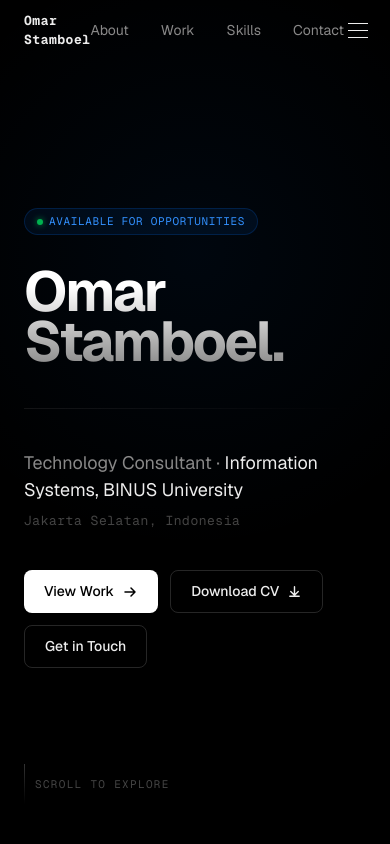
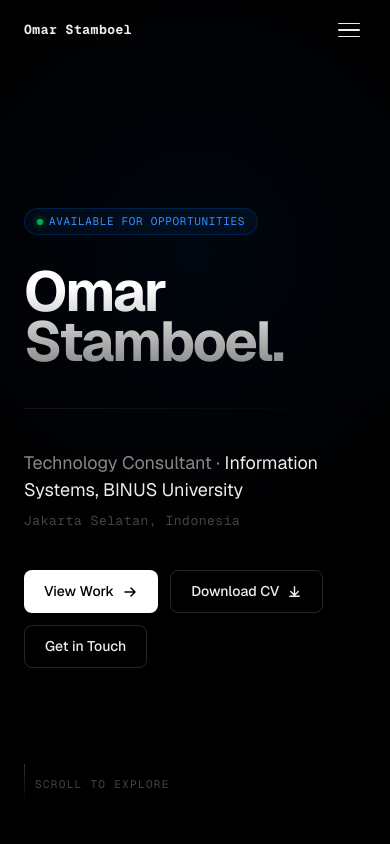
Before and after one commit to 0qs/Omar-Stamboel-Personal-Web, a Next.js app: page / in a window 390 px wide. Shown: the top 844 px of the page. Built offline with nearby package versions, Linux system fonts and the light colour scheme.

Commit message:
fixed navbar

```diff
--- a/src/components/Navbar.tsx
+++ b/src/components/Navbar.tsx
@@ -12,11 +12,19 @@ const links = [
 export default function Navbar() {
   const [scrolled, setScrolled] = useState(false);
   const [menuOpen, setMenuOpen] = useState(false);
+  const [isDesktop, setIsDesktop] = useState(false);
 
   useEffect(() => {
-    const handleScroll = () => setScrolled(window.scrollY > 20);
-    window.addEventListener("scroll", handleScroll, { passive: true });
-    return () => window.removeEventListener("scroll", handleScroll);
+    const onScroll = () => setScrolled(window.scrollY > 20);
+    const onResize = () => setIsDesktop(window.innerWidth >= 768);
+
+    onResize(); // set immediately on mount
+    window.addEventListener("scroll", onScroll, { passive: true });
+    window.addEventListener("resize", onResize, { passive: true });
+    return () => {
+      window.removeEventListener("scroll", onScroll);
+      window.removeEventListener("resize", onResize);
+    };
   }, []);
 
   return (
@@ -28,15 +36,14 @@ export default function Navbar() {
         right: 0,
         zIndex: 50,
         transition: "all 0.3s ease",
-        background: scrolled
-          ? "rgba(0, 0, 0, 0.8)"
-          : "transparent",
+        background: scrolled ? "rgba(0,0,0,0.85)" : "transparent",
         backdropFilter: scrolled ? "blur(12px) saturate(180%)" : "none",
         borderBottom: scrolled
-          ? "1px solid rgba(255, 255, 255, 0.06)"
+          ? "1px solid rgba(255,255,255,0.06)"
           : "1px solid transparent",
       }}
     >
+      {/* Bar */}
       <div
         style={{
           maxWidth: "1100px",
@@ -58,19 +65,15 @@ export default function Navbar() {
             color: "#ededed",
             letterSpacing: "0.04em",
             textDecoration: "none",
-            transition: "color 0.2s",
+            whiteSpace: "nowrap",
           }}
-          onMouseEnter={(e) =>
-            ((e.currentTarget as HTMLElement).style.color = "#0070f3")
-          }
-          onMouseLeave={(e) =>
-            ((e.currentTarget as HTMLElement).style.color = "#ededed")
-          }
         >
           Omar Stamboel
         </a>
 
-        {/* Desktop links */}
+        {isDesktop ? (
+          <>
+            {/* Desktop nav links */}
             <ul
               style={{
                 display: "flex",
@@ -79,7 +82,6 @@ export default function Navbar() {
                 margin: 0,
                 padding: 0,
               }}
-          className="hidden md:flex"
             >
               {links.map((link) => (
                 <li key={link.label}>
@@ -105,8 +107,8 @@ export default function Navbar() {
               ))}
             </ul>
 
-        {/* Right actions */}
-        <div className="hidden md:flex items-center" style={{ gap: "10px" }}>
+            {/* Desktop CTA */}
+            <div style={{ display: "flex", alignItems: "center", gap: "10px" }}>
               <a
                 href="https://www.linkedin.com/in/omar-stamboel-a46332330/"
                 target="_blank"
@@ -115,7 +117,7 @@ export default function Navbar() {
                 style={{ fontSize: "13px", padding: "7px 14px", borderRadius: "8px", gap: "6px" }}
               >
                 <svg width="14" height="14" viewBox="0 0 24 24" fill="currentColor" style={{ flexShrink: 0 }}>
-              <path d="M20.447 20.452h-3.554v-5.569c0-1.328-.027-3.037-1.852-3.037-1.853 0-2.136 1.445-2.136 2.939v5.667H9.351V9h3.414v1.561h.046c.477-.9 1.637-1.85 3.37-1.85 3.601 0 4.267 2.37 4.267 5.455v6.286zM5.337 7.433a2.062 2.062 0 0 1-2.063-2.065 2.064 2.064 0 1 1 2.063 2.065zm1.782 13.019H3.555V9h3.564v11.452zM22.225 0H1.771C.792 0 0 .774 0 1.729v20.542C0 23.227.792 24 1.771 24h20.451C23.2 24 24 23.227 24 22.271V1.729C24 .774 23.2 0 22.222 0h.003z"/>
+                  <path d="M20.447 20.452h-3.554v-5.569c0-1.328-.027-3.037-1.852-3.037-1.853 0-2.136 1.445-2.136 2.939v5.667H9.351V9h3.414v1.561h.046c.477-.9 1.637-1.85 3.37-1.85 3.601 0 4.267 2.37 4.267 5.455v6.286zM5.337 7.433a2.062 2.062 0 0 1-2.063-2.065 2.064 2.064 0 1 1 2.063 2.065zm1.782 13.019H3.555V9h3.564v11.452zM22.225 0H1.771C.792 0 0 .774 0 1.729v20.542C0 23.227.792 24 1.771 24h20.451C23.2 24 24 23.227 24 22.271V1.729C24 .774 23.2 0 22.222 0h.003z" />
                 </svg>
                 LinkedIn
               </a>
@@ -127,106 +129,118 @@ export default function Navbar() {
                 Get in Touch
               </a>
             </div>
-
-        {/* Mobile hamburger */}
+          </>
+        ) : (
+          /* Mobile hamburger */
           <button
-          className="md:hidden flex flex-col gap-1.5 p-1"
             onClick={() => setMenuOpen(!menuOpen)}
             aria-label="Toggle menu"
-          style={{ background: "none", border: "none", cursor: "pointer" }}
+            style={{
+              background: "none",
+              border: "none",
+              cursor: "pointer",
+              padding: "6px",
+              display: "flex",
+              flexDirection: "column",
+              gap: "5px",
+            }}
           >
             <span
               style={{
                 display: "block",
-              width: "20px",
-              height: "1px",
+                width: "22px",
+                height: "1.5px",
                 background: "#ededed",
-              transition: "all 0.3s",
-              transform: menuOpen ? "rotate(45deg) translate(2px, 2px)" : "none",
+                borderRadius: "2px",
+                transition: "transform 0.25s ease, opacity 0.25s ease",
+                transform: menuOpen ? "rotate(45deg) translate(4.5px, 4.5px)" : "none",
               }}
             />
             <span
               style={{
                 display: "block",
-              width: "20px",
-              height: "1px",
+                width: "22px",
+                height: "1.5px",
                 background: "#ededed",
-              transition: "all 0.3s",
+                borderRadius: "2px",
+                transition: "opacity 0.25s ease",
                 opacity: menuOpen ? 0 : 1,
               }}
             />
             <span
               style={{
                 display: "block",
-              width: "20px",
-              height: "1px",
+                width: "22px",
+                height: "1.5px",
                 background: "#ededed",
-              transition: "all 0.3s",
-              transform: menuOpen ? "rotate(-45deg) translate(2px, -2px)" : "none",
+                borderRadius: "2px",
+                transition: "transform 0.25s ease, opacity 0.25s ease",
+                transform: menuOpen ? "rotate(-45deg) translate(4.5px, -4.5px)" : "none",
               }}
             />
           </button>
+        )}
       </div>
 
-      {/* Mobile menu */}
+      {/* Mobile dropdown menu */}
+      {!isDesktop && (
         <div
           style={{
             overflow: "hidden",
-          maxHeight: menuOpen ? "240px" : "0",
+            maxHeight: menuOpen ? "320px" : "0",
             transition: "max-height 0.3s ease",
-          background: "rgba(0,0,0,0.95)",
-          borderBottom: menuOpen ? "1px solid rgba(255,255,255,0.06)" : "none",
-        }}
-        className="md:hidden"
-      >
-        <ul
-          style={{
-            listStyle: "none",
-            margin: 0,
-            padding: "16px 24px 24px",
-            display: "flex",
-            flexDirection: "column",
-            gap: "16px",
+            background: "rgba(0,0,0,0.96)",
+            borderBottom: menuOpen
+              ? "1px solid rgba(255,255,255,0.06)"
+              : "none",
           }}
         >
+          <div style={{ padding: "8px 24px 24px" }}>
             {links.map((link) => (
-            <li key={link.label}>
               <a
+                key={link.label}
                 href={link.href}
                 onClick={() => setMenuOpen(false)}
                 style={{
-                  fontFamily: "var(--font-geist-sans)",
-                  fontSize: "15px",
+                  display: "block",
+                  padding: "12px 0",
+                  fontSize: "16px",
                   color: "#888888",
                   textDecoration: "none",
-                  display: "block",
-                  padding: "4px 0",
+                  borderBottom: "1px solid rgba(255,255,255,0.04)",
+                  fontFamily: "var(--font-geist-sans)",
+                  transition: "color 0.2s",
                 }}
+                onTouchStart={(e) =>
+                  ((e.currentTarget as HTMLElement).style.color = "#ededed")
+                }
+                onTouchEnd={(e) =>
+                  ((e.currentTarget as HTMLElement).style.color = "#888888")
+                }
               >
                 {link.label}
               </a>
-            </li>
             ))}
-          <li>
             <a
               href="mailto:omarmaliq27@gmail.com"
+              onClick={() => setMenuOpen(false)}
               style={{
-                display: "inline-block",
-                marginTop: "8px",
-                padding: "8px 16px",
+                display: "inline-flex",
+                marginTop: "16px",
+                padding: "10px 20px",
                 background: "#ffffff",
                 color: "#000000",
                 borderRadius: "8px",
-                fontSize: "13px",
+                fontSize: "14px",
                 fontWeight: 500,
                 textDecoration: "none",
               }}
             >
               Get in Touch
             </a>
-          </li>
-        </ul>
           </div>
+        </div>
+      )}
     </nav>
   );
 }
```
Lines whose indentation alone changed are shown as unchanged.
